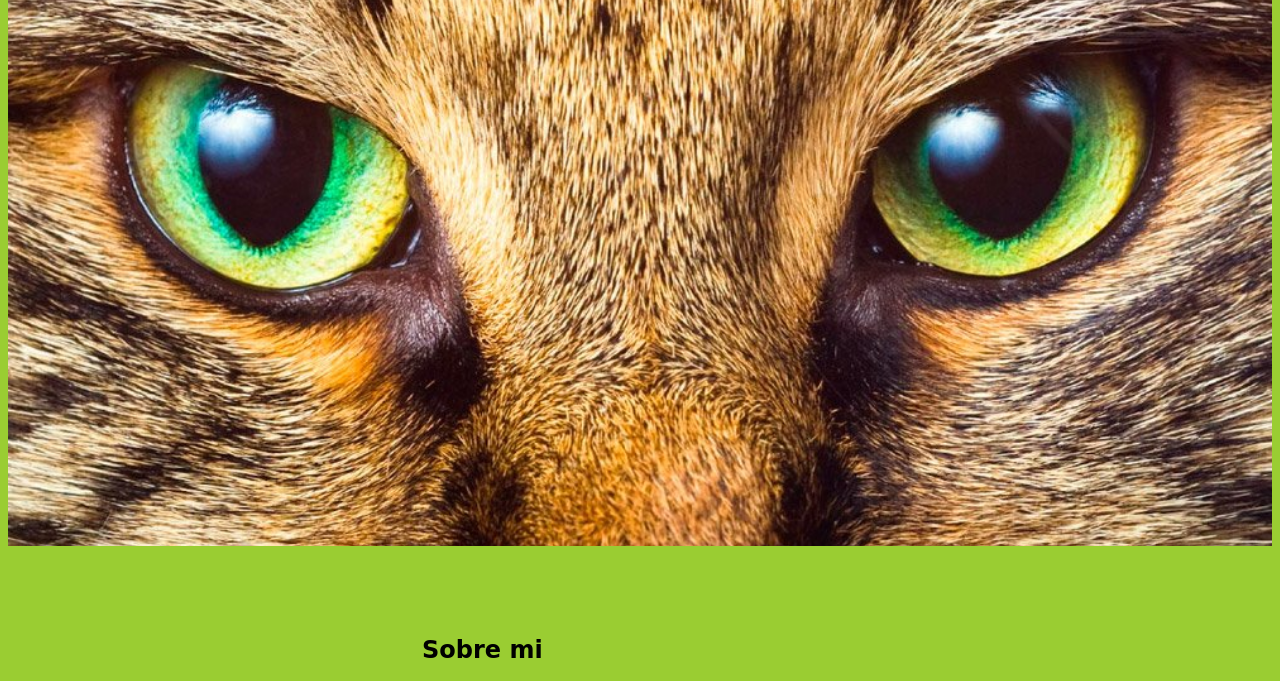
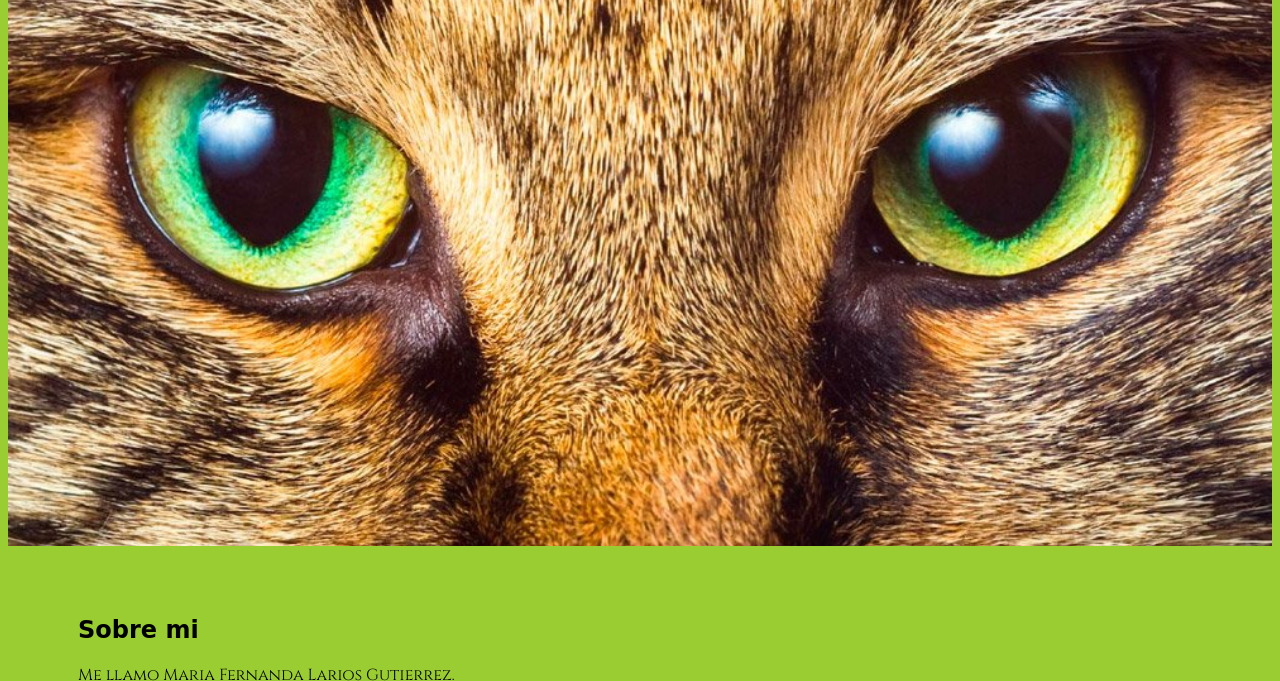
Before and after one commit to Zitle-Nancy/bravoSquad, a plain HTML site: page ferlargut.html in a window 1280 px wide. Both pictures are taken after a click on the link "Sobre mi". Shown: the part 88-769 px from the top of the page. Drawn offline with Linux system fonts and the light colour scheme; files that its build step writes are made by us from their sources; files whose address does not match are found by name; a web font is replaced by a local one.

Commit message:
Me falta darle funcionalidad

```diff
--- a/css/ferlargut.css
+++ b/css/ferlargut.css
@@ -41,12 +41,14 @@ img{
 
 }
 .sobremif{
-    width: 300px; height: 200px;
-    display:none ;
+    width: 700px; height: 100px;
+    display: block;
+
 
 }
 .interesesf{
     width: 200px; height: 200px;
+
 }
 .galeriaf{
     width: 300px; height: 300px;
@@ -54,4 +56,5 @@ img{
 article{
     display: inline-block;
     margin: 70px;
+
 }
--- a/ferlargut.html
+++ b/ferlargut.html
@@ -11,7 +11,7 @@
 <body class="fer">
     <header>
         <div class="encabezadof">
-            <a href="#" class="linkf">Sobre mi</a>
+            <a href="#" onclick="myFunction();return false" class="linkf">Sobre mi</a>
             <a href="#" class="linkf">Intereses</a>
             <a href="#" class="linkf">Galeria</a>
         </div>
@@ -36,6 +36,11 @@
 
 
     </article>
+    <script>
+function myFunction() {
+    document.getElementById("sobremif").style.display = "block";
+}
+</script>
 
 </body>
 </html>
```
